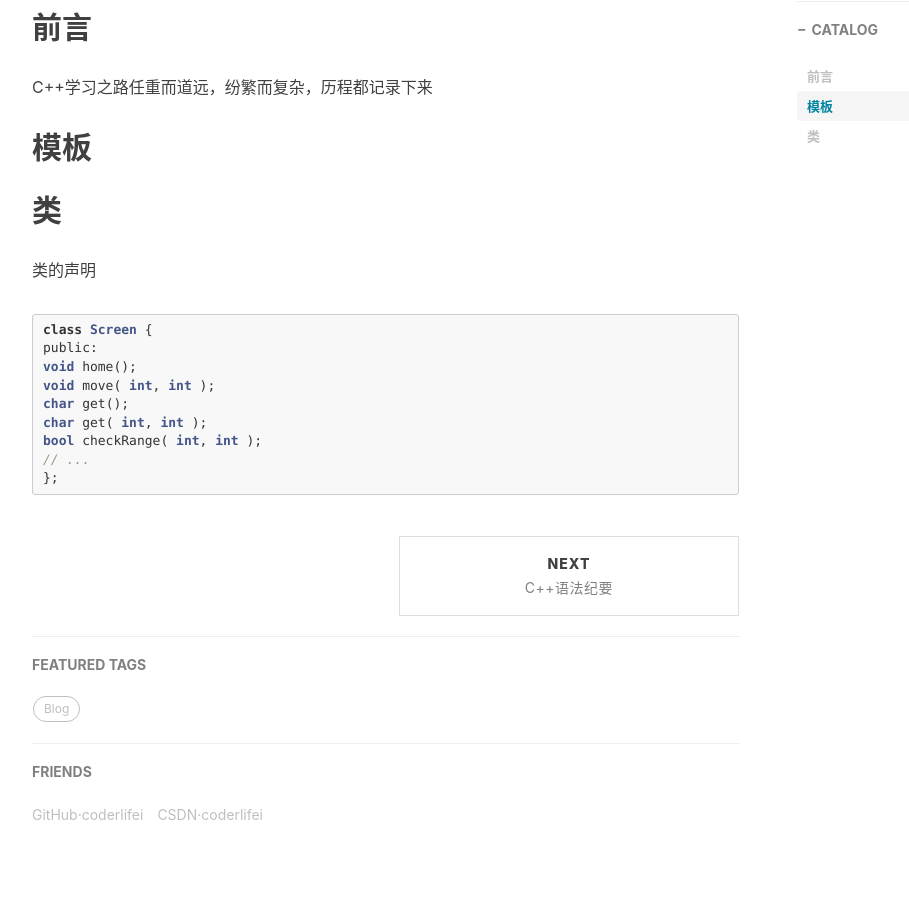
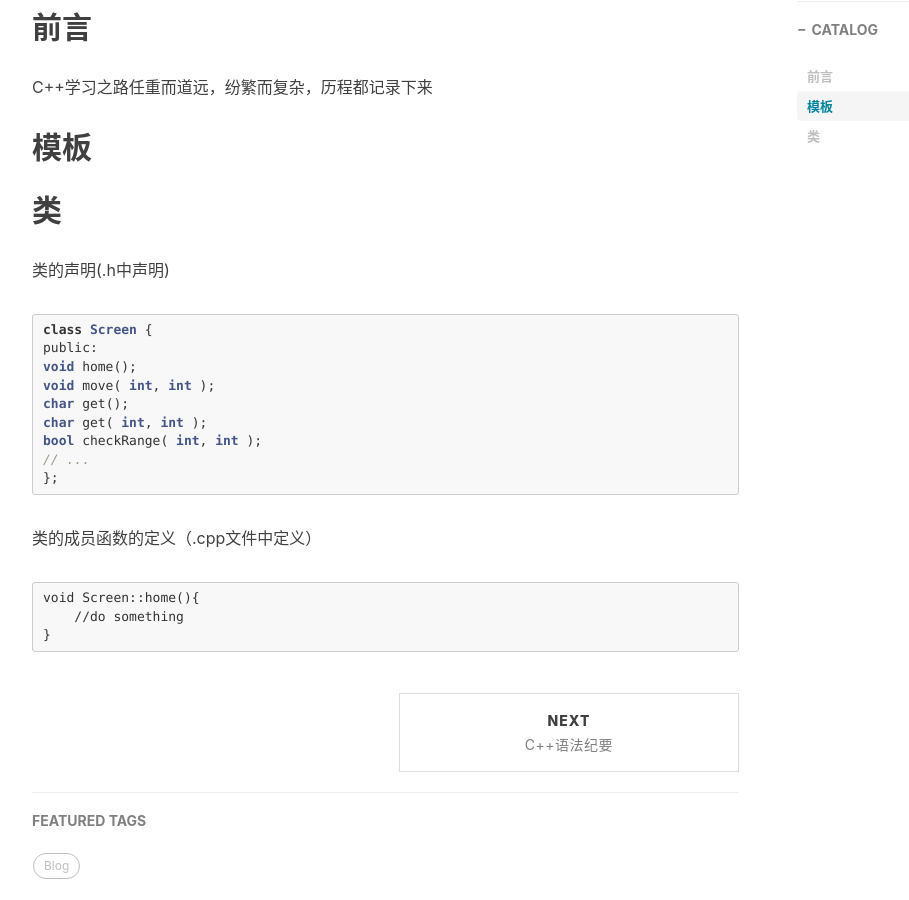
Before and after one commit to rainbomsea/rainbomsea.github.io, a Jekyll site: the page built from _posts/2020-1-5-C++语法纪要.md, in a window 1280 px wide and 900 px high, scrolled down 562 px. Shown: the whole window, without its empty margins (233-1142 px from the left). Built offline with Jekyll 4.4.1, drawn with Linux system fonts in a browser that asks for light colours; nearby versions of some CDN libraries; comment, search, counter and statistics services are not loaded.

Commit message:
Update 2020-1-5-C++语法纪要.md

````diff
--- a/_posts/2020-1-5-C++语法纪要.md
+++ b/_posts/2020-1-5-C++语法纪要.md
@@ -17,7 +17,7 @@ C++学习之路任重而道远，纷繁而复杂，历程都记录下来
 ## 模板
 
 ## 类
-类的声明
+类的声明(.h中声明)
 ``` c++
 class Screen {
 public:
@@ -29,3 +29,9 @@ bool checkRange( int, int );
 // ...
 };
 ```
+类的成员函数的定义（.cpp文件中定义）
+``` C++
+void Screen::home(){
+    //do something
+}
+```
````
